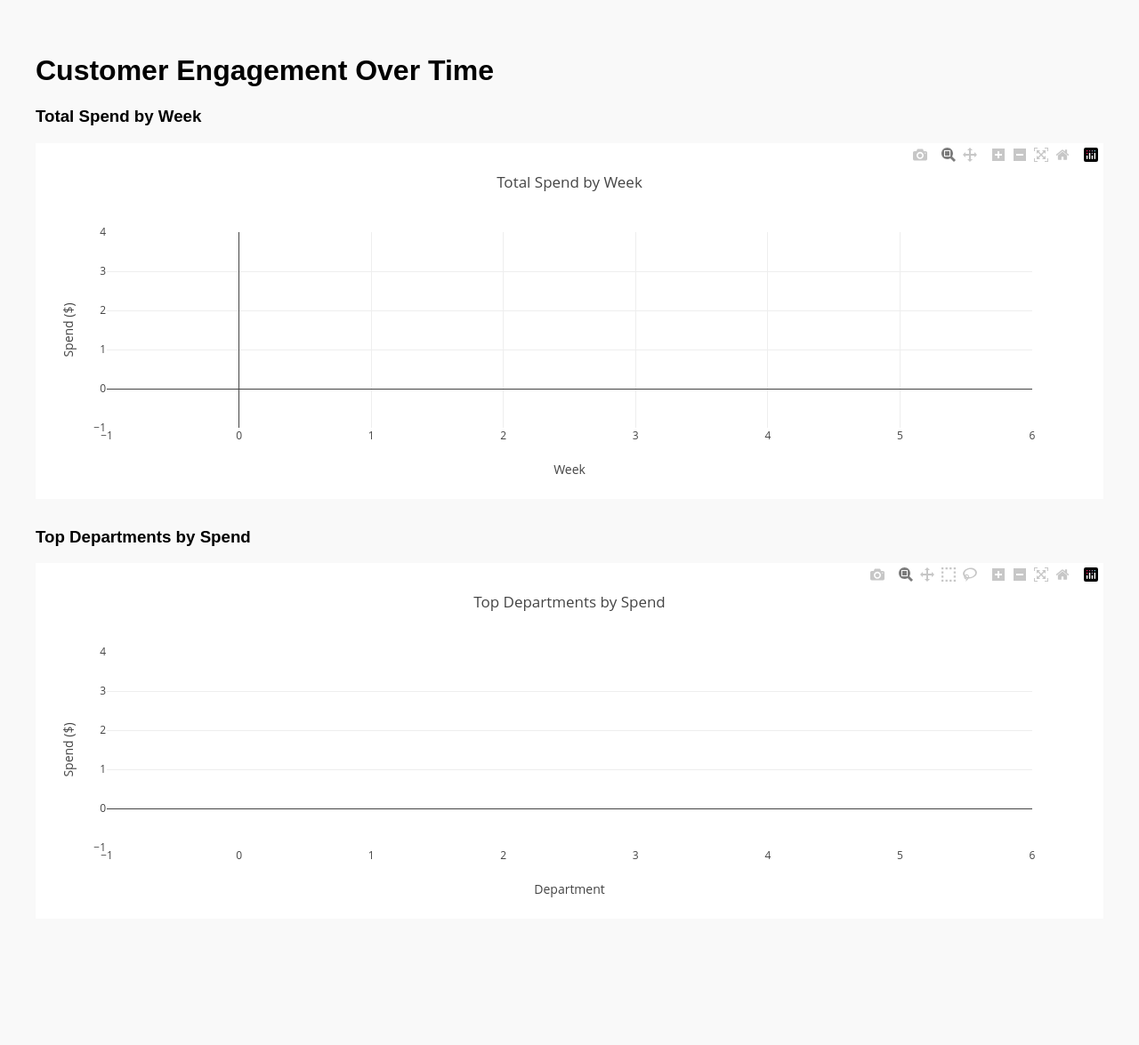
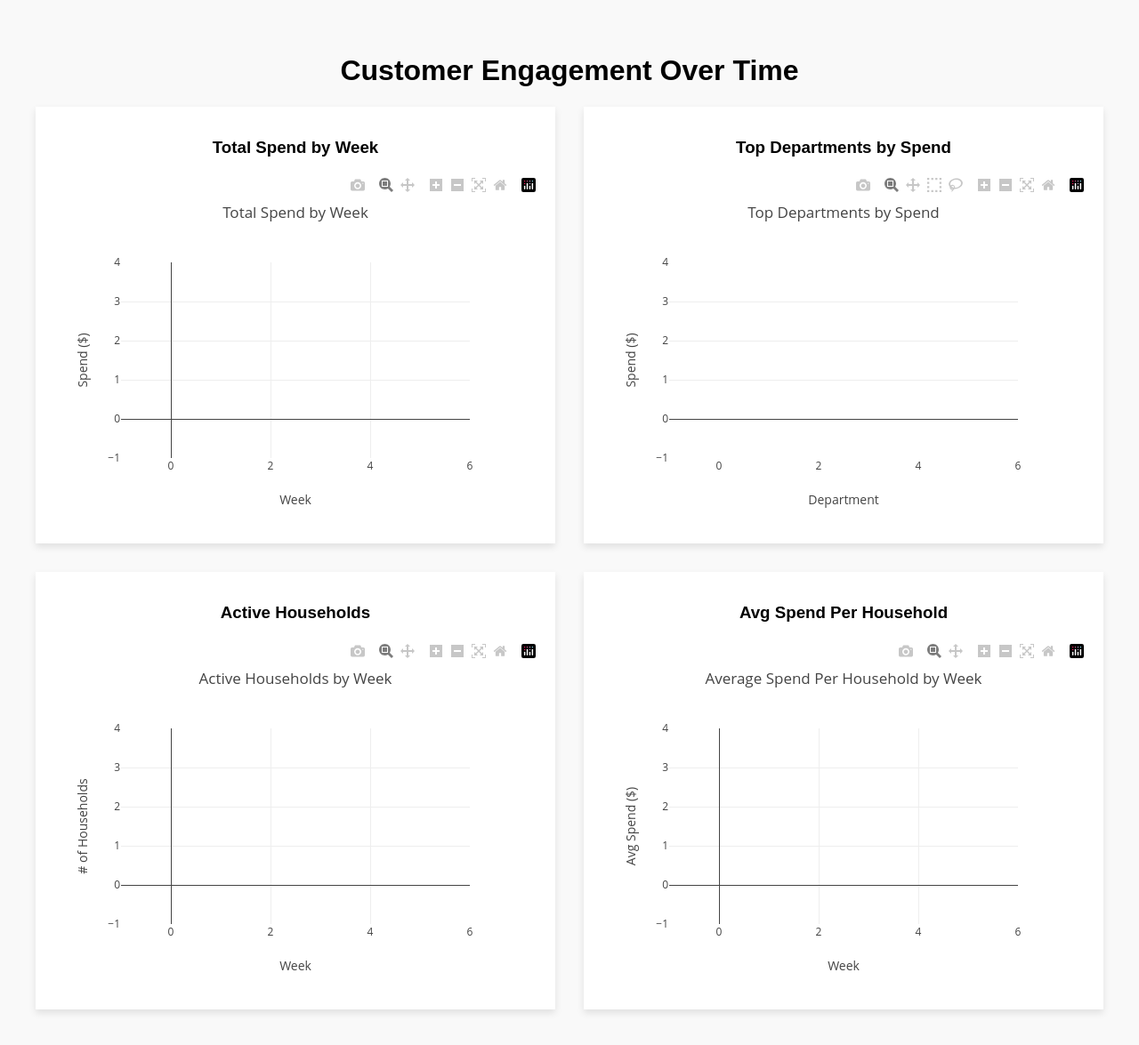
Before and after one commit to Kee-nan/RetailDataProject, a Flask app: page /grid in a window 1280 px wide. Shown: the whole page at 89% size. Before the commit the page ends 1009 px from the top, so only its background shows below. Run offline with Flask 3, Linux system fonts and the light colour scheme; data that the repository does not hold is empty; some libraries are stand-ins or nearby versions.

Commit message:
Dashboard update

```diff
--- a/app.py
+++ b/app.py
@@ -19,12 +19,6 @@ conn_str = (
 def get_db_connection():
     return pyodbc.connect(conn_str)
 
-def query_db(query):
-    with pyodbc.connect(conn_str) as conn:
-        cursor = conn.cursor()
-        cursor.execute(query)
-        columns = [column[0] for column in cursor.description]
-        return [dict(zip(columns, row)) for row in cursor.fetchall()]
 
 @app.route('/', methods=['GET', 'POST'])
 def index():
@@ -61,6 +55,15 @@ def index():
 def grid():
     return render_template('dashboard.html')
 
+
+######################################## Dashboard ###############################################
+def query_db(query):
+    with pyodbc.connect(conn_str) as conn:
+        cursor = conn.cursor()
+        cursor.execute(query)
+        columns = [column[0] for column in cursor.description]
+        return [dict(zip(columns, row)) for row in cursor.fetchall()]
+
 @app.route("/api/spending_over_time")
 def spending_over_time():
     query = """
@@ -83,5 +86,31 @@ def top_departments():
     """
     return jsonify(query_db(query))
 
+@app.route("/api/active_households")
+def active_households():
+    query = """
+        SELECT YEAR, WEEK_NUM, COUNT(DISTINCT HSHD_NUM) AS active_households
+        FROM transactions
+        GROUP BY YEAR, WEEK_NUM
+        ORDER BY YEAR, WEEK_NUM;
+    """
+    return jsonify(query_db(query))
+
+@app.route("/api/avg_spend_per_household")
+def avg_spend_per_household():
+    query = """
+        SELECT YEAR, WEEK_NUM, AVG(weekly_spend) AS avg_spend
+        FROM (
+            SELECT YEAR, WEEK_NUM, HSHD_NUM, SUM(SPEND) AS weekly_spend
+            FROM transactions
+            GROUP BY YEAR, WEEK_NUM, HSHD_NUM
+        ) AS household_weekly
+        GROUP BY YEAR, WEEK_NUM
+        ORDER BY YEAR, WEEK_NUM;
+    """
+    return jsonify(query_db(query))
+
+################################################################################################
+
 if __name__ == '__main__':
     app.run(debug=True)
--- a/static/dashboard.js
+++ b/static/dashboard.js
@@ -1,4 +1,5 @@
 document.addEventListener("DOMContentLoaded", function () {
+    // Total Spend per Week
     fetch("/api/spending_over_time")
         .then(res => res.json())
         .then(data => {
@@ -18,6 +19,7 @@ document.addEventListener("DOMContentLoaded", function () {
             });
         });
 
+    // Top 10 Departments
     fetch("/api/top_departments")
         .then(res => res.json())
         .then(data => {
@@ -35,4 +37,44 @@ document.addEventListener("DOMContentLoaded", function () {
                 yaxis: { title: 'Spend ($)' }
             });
         });
+
+    // Active Households per Week
+    fetch("/api/active_households")
+        .then(res => res.json())
+        .then(data => {
+            const weeks = data.map(row => `W${row.WEEK_NUM} ${row.YEAR}`);
+            const households = data.map(row => row.active_households);
+
+            Plotly.newPlot('active-households-chart', [{
+                x: weeks,
+                y: households,
+                type: 'scatter',
+                mode: 'lines+markers',
+                line: { color: 'green' }
+            }], {
+                title: 'Active Households by Week',
+                xaxis: { title: 'Week' },
+                yaxis: { title: '# of Households' }
+            });
+        });
+
+    // Avg Spend per Household per Week
+    fetch("/api/avg_spend_per_household")
+        .then(res => res.json())
+        .then(data => {
+            const weeks = data.map(row => `W${row.WEEK_NUM} ${row.YEAR}`);
+            const avgSpend = data.map(row => row.avg_spend);
+
+            Plotly.newPlot('avg-spend-chart', [{
+                x: weeks,
+                y: avgSpend,
+                type: 'scatter',
+                mode: 'lines+markers',
+                line: { color: 'purple' }
+            }], {
+                title: 'Average Spend Per Household by Week',
+                xaxis: { title: 'Week' },
+                yaxis: { title: 'Avg Spend ($)' }
+            });
+        });
 });
--- a/templates/dashboard.html
+++ b/templates/dashboard.html
@@ -1,4 +1,3 @@
-<!DOCTYPE html>
 <!DOCTYPE html>
 <html lang="en">
 <head>
@@ -12,22 +11,49 @@
             padding: 2rem;
             background: #f9f9f9;
         }
+        .grid-container {
+            display: grid;
+            grid-template-columns: repeat(2, 1fr); /* Creates two equal-width columns */
+            grid-template-rows: repeat(2, 1fr);    /* Creates two equal-height rows */
+            gap: 2rem;                             /* Space between the grid items */
+        }
         .chart-container {
-            margin-bottom: 2rem;
+            background-color: white;
+            padding: 1rem;
+            box-shadow: 0 4px 8px rgba(0, 0, 0, 0.1);
+        }
+        .chart-container h3 {
+            text-align: center;
         }
     </style>
 </head>
 <body>
-    <h1>Customer Engagement Over Time</h1>
+    <h1 style="text-align: center;">Customer Engagement Over Time</h1>
 
+    <div class="grid-container">
+        <!-- First chart: Total Spend by Week -->
         <div class="chart-container">
             <h3>Total Spend by Week</h3>
             <div id="spend-chart" style="width: 100%; height: 400px;"></div>
         </div>
 
+        <!-- Second chart: Top Departments by Spend -->
         <div class="chart-container">
             <h3>Top Departments by Spend</h3>
             <div id="departments-chart" style="width: 100%; height: 400px;"></div>
         </div>
+
+        <!-- Third chart: Active Households -->
+        <div class="chart-container">
+            <h3>Active Households</h3>
+            <div id="active-households-chart" style="width: 100%; height: 400px;"></div>
+        </div>
+
+        <!-- Fourth chart: Average Spend Per Household -->
+        <div class="chart-container">
+            <h3>Avg Spend Per Household</h3>
+            <div id="avg-spend-chart" style="width: 100%; height: 400px;"></div>
+        </div>
+    </div>
 </body>
 </html>
```
Lines whose indentation alone changed are shown as unchanged.
